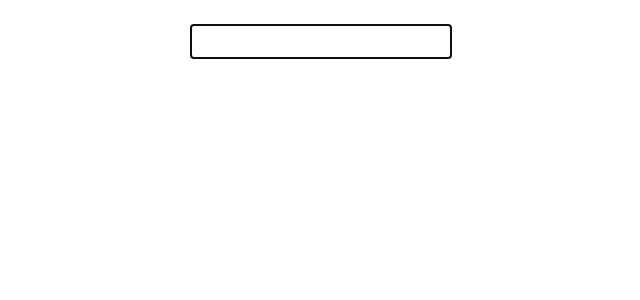
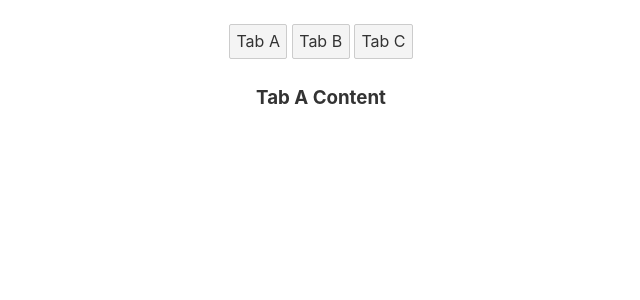
Before and after one commit to KadirZukorlic/Svelte, a Svelte app: page / in a window 1280 px wide. Shown: the top 300 px of the page, without its empty margins (319-959 px from the left). Built offline with nearby package versions, Linux system fonts and the light colour scheme.

Commit message:
Dynamic components with <svelte:component this= {Component}

```diff
--- a/src/App.svelte
+++ b/src/App.svelte
@@ -1,9 +1,29 @@
 <script>
-    import AutoFocus from "./components/AutoFocus.svelte";
+    import TabA from './components/TabA.svelte'
+    import TabB from './components/TabB.svelte'
+    import TabC from './components/TabC.svelte'
+
+    let activeTab = TabA
+
+    const handleActiveTab = (tab) => {
+        activeTab = tab
+    }
 </script>
 
 <main>
-    <AutoFocus />
+    <button on:click={() => handleActiveTab(TabA)}>Tab A</button>
+    <button on:click={() => handleActiveTab(TabB)}>Tab B</button>
+    <button on:click={() => handleActiveTab(TabC)}>Tab C</button>
+    <svelte:component this={activeTab} />
+    <!-- {#if activeTab === 'TabA'}
+        <TabA />
+    {/if}
+    {#if activeTab === 'TabB'}
+        <TabB />
+    {/if}
+    {#if activeTab === 'TabC'}
+        <TabC />
+    {/if} -->
 </main>
 
 <style>
--- /dev/null
+++ b/src/components/TabA.svelte
@@ -0,0 +1 @@
+<h3>Tab A Content</h3>
--- /dev/null
+++ b/src/components/TabB.svelte
@@ -0,0 +1 @@
+<h3>Tab B Content</h3>
--- /dev/null
+++ b/src/components/TabC.svelte
@@ -0,0 +1 @@
+<h3>Tab C Content</h3>
```
